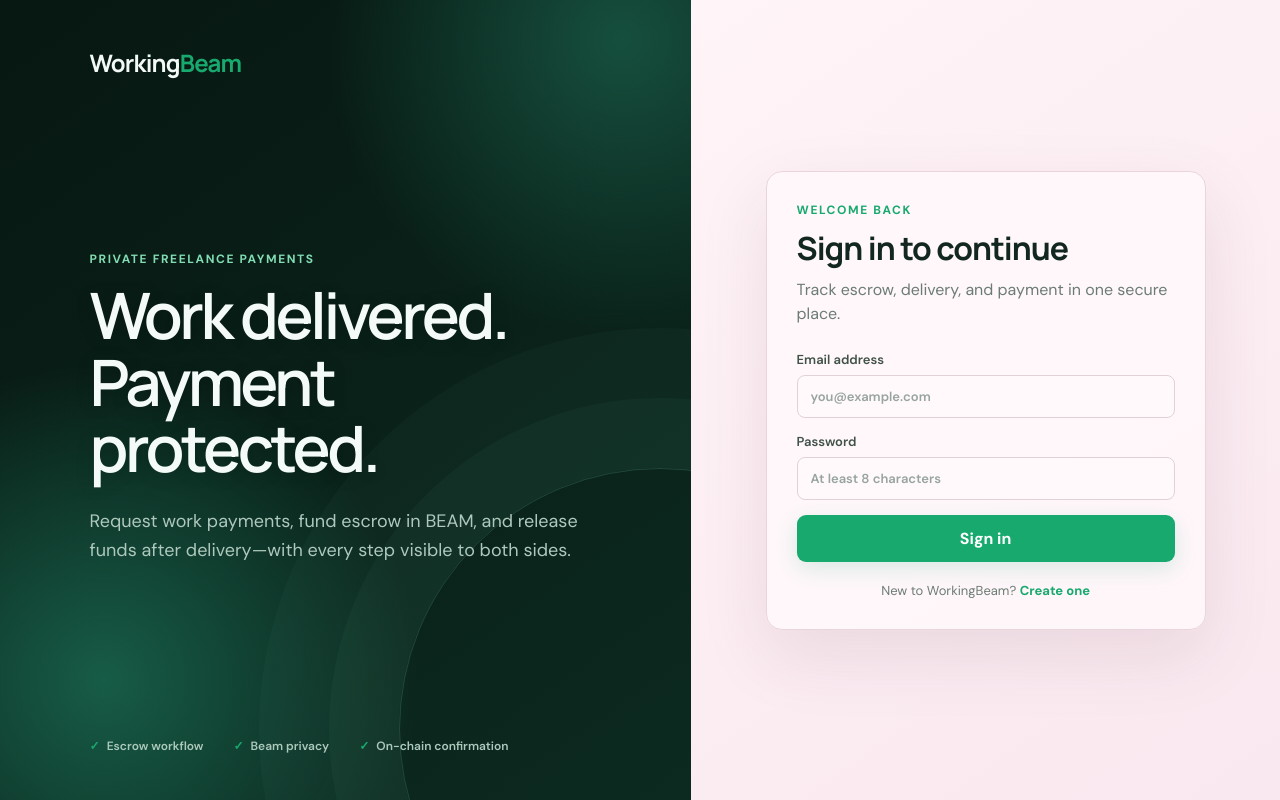
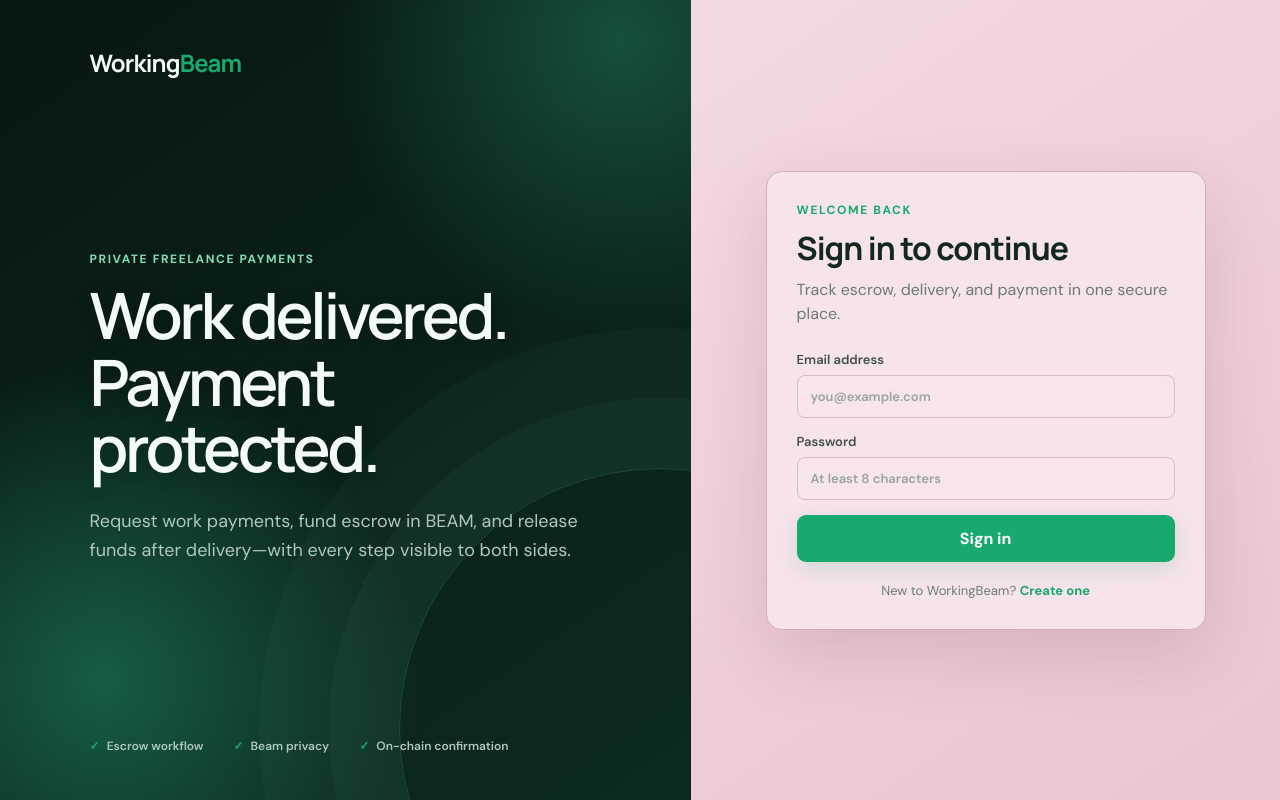
Before and after one commit to davelee001/workingbeam, a React (Create React App) app in the folder client/: page / in a window 1280 px wide. Built offline with nearby package versions, Linux system fonts and the light colour scheme.

Commit message:
style: deepen pink palette across application

```diff
--- a/client/src/App.css
+++ b/client/src/App.css
@@ -4,11 +4,11 @@
   color-scheme: light;
   --ink:#12271f;
   --muted:#6c7c74;
-  --line:#e5d7dc;
-  --paper:#faedf2;
-  --surface:#fff8fa;
-  --surface-soft:#fff3f7;
-  --surface-raised:#f7e7ed;
+  --line:#d9bac6;
+  --paper:#f2d7e1;
+  --surface:#f9e8ee;
+  --surface-soft:#f6dfe8;
+  --surface-raised:#eccbd7;
   --green:#18a96f;
   --green-strong:#10855a;
   --deep:#0a3328;
@@ -18,7 +18,7 @@
   --blue:#3678a6;
 }
 * { box-sizing:border-box; }
-body { margin:0; color:var(--ink); background:linear-gradient(180deg,#fff7fa 0,var(--paper) 44%,#f8e9ef 100%); font-family:'DM Sans',sans-serif; }
+body { margin:0; color:var(--ink); background:linear-gradient(180deg,#f8e5ec 0,var(--paper) 44%,#edceda 100%); font-family:'DM Sans',sans-serif; }
 button,input,textarea { font:inherit; }
 button { cursor:pointer; }
 .brand { color:var(--deep); font:700 21px 'Manrope',sans-serif; text-decoration:none; letter-spacing:-.8px; }
@@ -35,7 +35,7 @@
 .secondary { color:var(--deep); background:var(--surface); border:1px solid var(--line); }
 .secondary:hover { background:var(--surface-raised); border-color:#afc8bc; }
 .full { width:100%; padding:13px; }
-.error-banner { color:#8e3137; background:#fff0f1; border:1px solid #efc7ca; border-radius:8px; padding:10px 12px; font-size:13px; }
+.error-banner { color:#842d3d; background:#f4d5dd; border:1px solid #dcaeb9; border-radius:8px; padding:10px 12px; font-size:13px; }
 .success-banner { color:#0c6747; background:#e8f7ef; border:1px solid #bfe5d1; border-radius:8px; padding:10px 12px; font-size:13px; }
 
 /* Authentication */
@@ -47,20 +47,20 @@
 .hero-copy>p:last-child { color:#aec8bd; font-size:18px; line-height:1.65; max-width:530px; }
 .trust-row { position:relative; z-index:1; display:flex; gap:30px; color:#abc9bc; font-size:12px; font-weight:600; }
 .trust-row span::before { content:'✓'; color:var(--green); margin-right:7px; }
-.auth-panel { display:grid; place-items:center; padding:40px; background:linear-gradient(145deg,#fff4f7,#f9e8ef); }
-.auth-card { padding:30px; border:1px solid #ead5dd; border-radius:16px; background:rgba(255,248,251,.92); box-shadow:0 25px 70px rgba(86,40,57,.1); }
+.auth-panel { display:grid; place-items:center; padding:40px; background:linear-gradient(145deg,#f4d9e3,#eac4d2); }
+.auth-card { padding:30px; border:1px solid #d7adbc; border-radius:16px; background:rgba(248,229,236,.94); box-shadow:0 25px 70px rgba(86,40,57,.15); }
 .auth-card { width:min(440px,100%); }
 .auth-card h2 { font:700 32px 'Manrope'; letter-spacing:-1px; margin:8px 0; }
 .auth-card>.muted { margin:0 0 25px; line-height:1.5; }
 form { display:grid; gap:15px; }
 label { display:grid; gap:7px; color:#405148; font-size:13px; font-weight:600; }
 label small { color:#86938d; font-weight:400; }
-input,textarea { width:100%; border:1px solid #e2d2d8; border-radius:8px; padding:12px 13px; color:var(--ink); background:#fff9fb; outline:none; transition:.2s; }
+input,textarea { width:100%; border:1px solid #d8b9c4; border-radius:8px; padding:12px 13px; color:var(--ink); background:#f7e5eb; outline:none; transition:.2s; }
 input::placeholder,textarea::placeholder { color:#98a49e; }
 textarea { min-height:90px; resize:vertical; }
 input:focus,textarea:focus { border-color:var(--green); box-shadow:0 0 0 3px rgba(31,184,121,.1); }
 .role-picker { display:grid; grid-template-columns:1fr 1fr; gap:10px; }
-.role-picker button { text-align:left; display:grid; gap:4px; border:1px solid var(--line); background:#fff9fb; border-radius:9px; padding:12px; color:var(--ink); }
+.role-picker button { text-align:left; display:grid; gap:4px; border:1px solid var(--line); background:#f7e5eb; border-radius:9px; padding:12px; color:var(--ink); }
 .role-picker button.selected { border-color:var(--green); background:#effaf4; box-shadow:inset 0 0 0 1px rgba(24,169,111,.25); }
 .role-picker small { color:var(--muted); font-size:11px; }
 .auth-switch { color:var(--muted); text-align:center; font-size:13px; margin-top:20px; }
@@ -71,7 +71,7 @@
 
 /* Dashboard */
 .dashboard-shell { min-height:100vh; }
-.topbar { height:70px; display:flex; align-items:center; gap:55px; padding:0 max(28px,5vw); background:linear-gradient(100deg,rgba(204,85,126,.98),rgba(230,126,161,.98)); backdrop-filter:blur(14px); border-bottom:1px solid #bf4f76; position:sticky; top:0; z-index:20; box-shadow:0 8px 30px rgba(111,49,72,.14); }
+.topbar { height:70px; display:flex; align-items:center; gap:55px; padding:0 max(28px,5vw); background:linear-gradient(100deg,rgba(181,61,103,.98),rgba(210,93,133,.98)); backdrop-filter:blur(14px); border-bottom:1px solid #a93660; position:sticky; top:0; z-index:20; box-shadow:0 8px 30px rgba(94,31,54,.2); }
 .topbar .brand { color:#fff; text-shadow:0 1px 12px rgba(91,30,52,.16); }
 .topbar .brand span { color:#075b40; }
 .topbar nav { display:flex; gap:30px; height:100%; align-items:center; }
@@ -217,7 +217,7 @@
 .wallet-security h3 { margin:1px 0 3px; font-size:13px; }.wallet-security p { margin:0; color:#60766c; font-size:11px; line-height:1.5; }
 
 /* Panels and modal */
-.notifications { position:fixed; z-index:30; right:18px; top:78px; width:min(390px,calc(100vw - 36px)); max-height:calc(100vh - 96px); overflow:auto; background:#fff8fa; border:1px solid var(--line); border-radius:12px; padding:18px; box-shadow:0 25px 70px rgba(79,36,52,.16); }
+.notifications { position:fixed; z-index:30; right:18px; top:78px; width:min(390px,calc(100vw - 36px)); max-height:calc(100vh - 96px); overflow:auto; background:#f6dfe8; border:1px solid var(--line); border-radius:12px; padding:18px; box-shadow:0 25px 70px rgba(79,36,52,.2); }
 .aside-title { display:flex; justify-content:space-between; align-items:start; gap:15px; }
 .aside-title h2,.aside-title h3 { margin:3px 0 17px; font-family:'Manrope'; }
 .aside-title>button { border:0; background:none; font-size:24px; color:#74847c; }
@@ -225,9 +225,9 @@
 .notice.read { border-color:#c8d4ce; background:#f6f8f7; }.notice p { color:var(--muted); font-size:12px; margin:4px 0; }.notice small { color:#8b9892; font-size:9px; }
 .empty { color:var(--muted); text-align:center; padding:25px; }
 .modal-backdrop { position:fixed; inset:0; z-index:50; display:grid; place-items:center; padding:20px; background:rgba(6,35,26,.58); backdrop-filter:blur(5px); }
-.modal { width:min(530px,100%); max-height:calc(100vh - 40px); overflow:auto; border:1px solid #ead3dc; border-radius:14px; background:linear-gradient(145deg,#fff9fb,#fceef3); padding:25px; box-shadow:0 25px 90px rgba(73,29,45,.28); }
+.modal { width:min(530px,100%); max-height:calc(100vh - 40px); overflow:auto; border:1px solid #d4a9b8; border-radius:14px; background:linear-gradient(145deg,#f7e2e9,#edcbd7); padding:25px; box-shadow:0 25px 90px rgba(73,29,45,.32); }
 .confirm-modal { width:min(420px,100%); padding:30px; text-align:center; }
-.confirm-icon { width:48px; height:48px; display:grid; place-items:center; margin:0 auto 15px; color:#a23f62; background:#fdebf1; border:1px solid #f3ccd9; border-radius:50%; font-size:23px; transform:rotate(45deg); }
+.confirm-icon { width:48px; height:48px; display:grid; place-items:center; margin:0 auto 15px; color:#8f3152; background:#eec8d5; border:1px solid #dba8ba; border-radius:50%; font-size:23px; transform:rotate(45deg); }
 .confirm-modal h2 { margin:0 0 8px; font:700 21px 'Manrope'; letter-spacing:-.4px; }
 .confirm-modal p { max-width:330px; margin:0 auto 23px; color:var(--muted); font-size:13px; line-height:1.55; }
 .confirm-actions { display:grid; grid-template-columns:1fr 1fr; gap:10px; }
```
